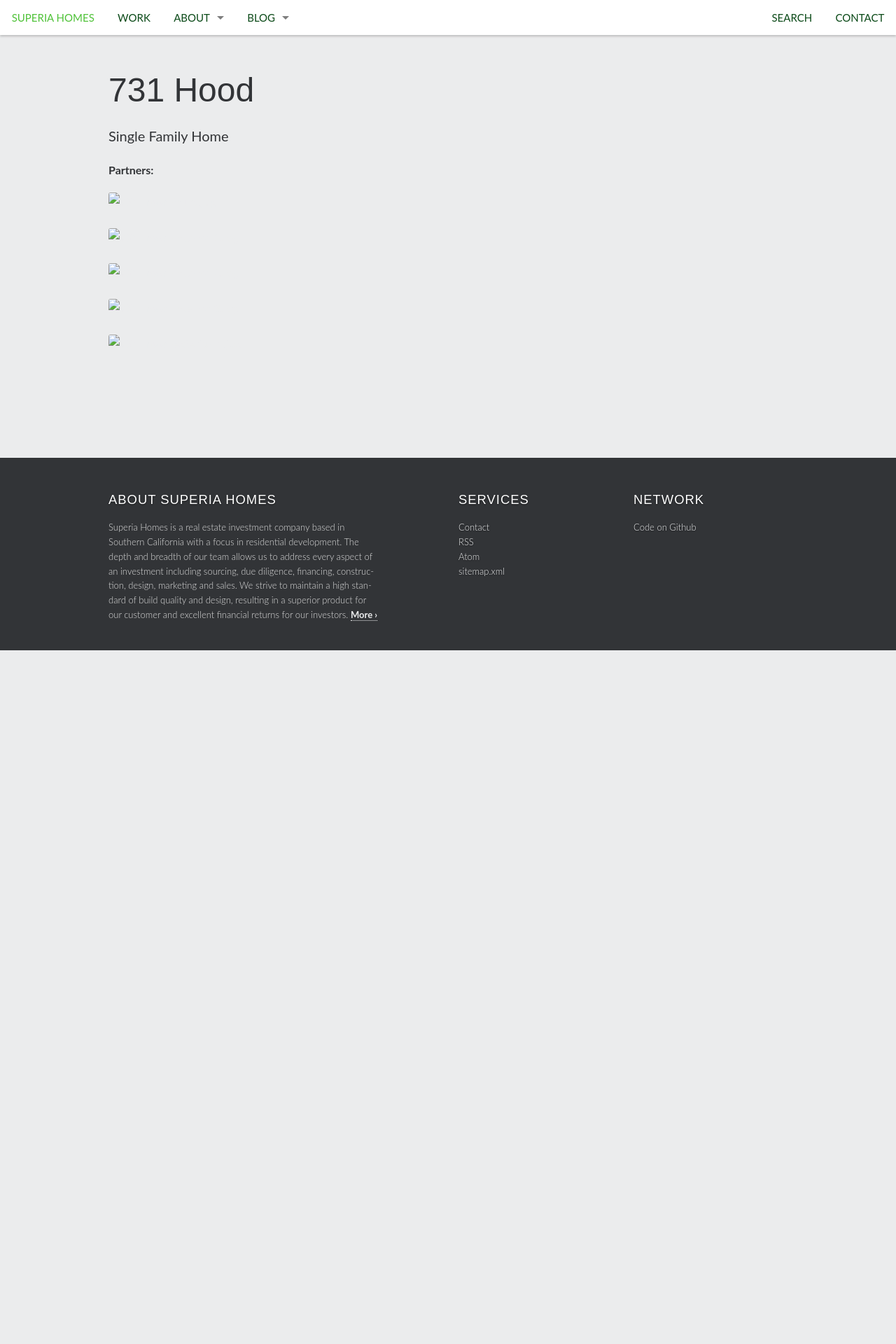
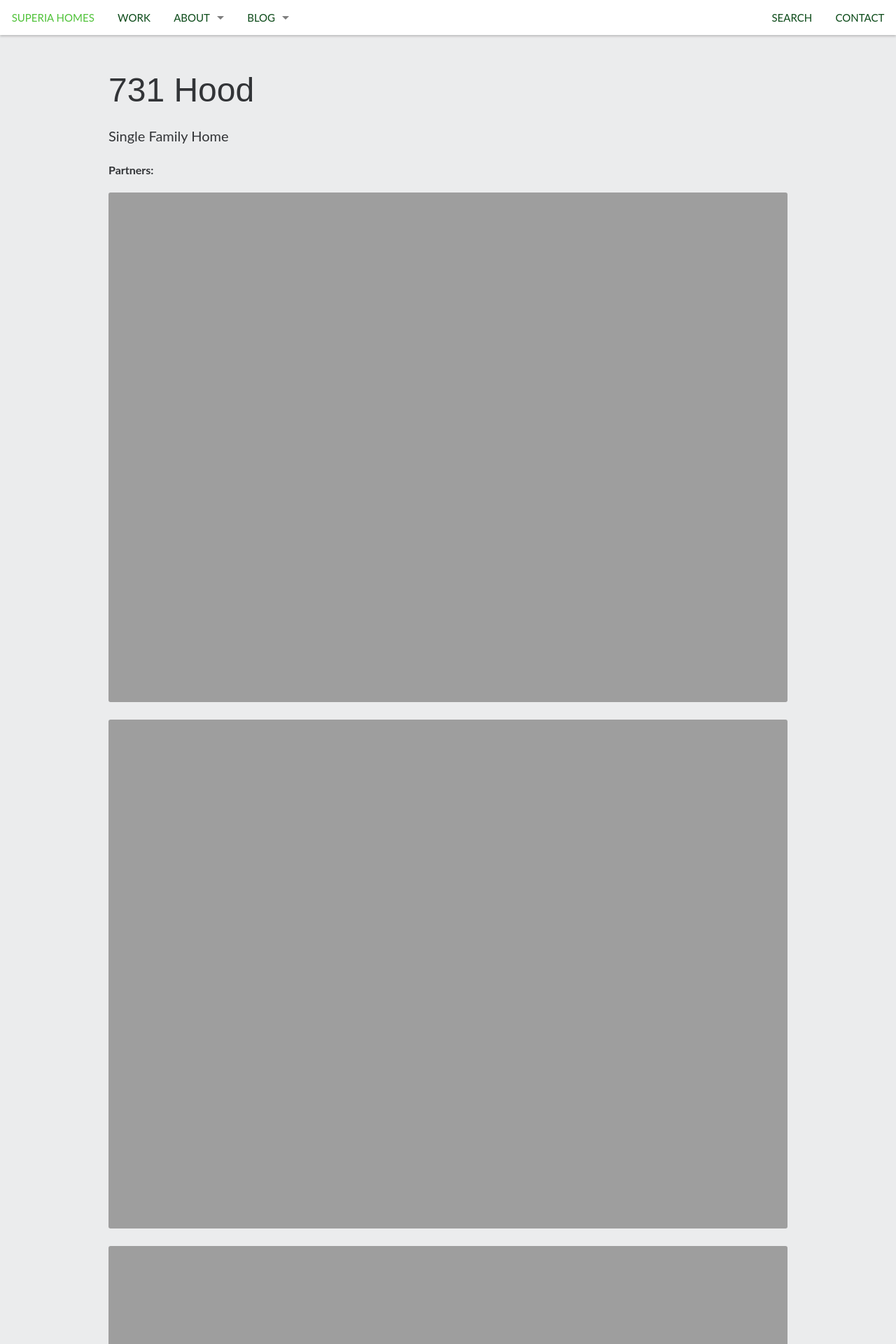
Before and after one commit to superiahomes/superiahomes.github.io, a Jekyll site: the page built from pages/work/731-hood.md, in a window 1280 px wide. Shown: the top 1920 px of the page at 70% size. Built offline with Jekyll 4.4.1, drawn with Linux system fonts in a browser that asks for light colours; before the commit the page ends 929 px from its top, so only the background shows below that.

Commit message:
reup projects

```diff
--- a/pages/work/731-hood.md
+++ b/pages/work/731-hood.md
@@ -23,31 +23,31 @@ permalink: "/work/731-hood.html"
 
 
   <a href="{{site.url}}/images/731-hood-front.jpg" target="_blank">
-    <img class="portfolio lazy" data-original="{{site.url}}/images/731-hood-front.jpg" width="100%" height="100%" alt="731-hood-front.jpg">
+    <img class="portfolio lazy" src="{{site.url}}/images/731-hood-front.jpg" width="100%" height="100%" alt="731-hood-front.jpg">
     <noscript>
       <img src="{{site.url}}/images/731-hood-front.jpg" width="100%" height="100%" alt="731-hood-front.jpg">
     </noscript>
   </a>
   <a href="{{site.url}}/images/731-hood-interior-1.jpg" target="_blank">
-    <img class="portfolio lazy" data-original="{{site.url}}/images/731-hood-interior-1.jpg" width="100%" height="100%" alt="731-hood-interior-1.jpg">
+    <img class="portfolio lazy" src="{{site.url}}/images/731-hood-interior-1.jpg" width="100%" height="100%" alt="731-hood-interior-1.jpg">
     <noscript>
       <img src="{{site.url}}/images/731-hood-interior-1.jpg" width="100%" height="100%" alt="731-hood-interior-1.jpg">
     </noscript>
   </a>
   <a href="{{site.url}}/images/731-hood-interior-2.jpg" target="_blank">
-    <img class="portfolio lazy" data-original="{{site.url}}/images/731-hood-interior-2.jpg" width="100%" height="100%" alt="731-hood-interior-2.jpg">
+    <img class="portfolio lazy" src="{{site.url}}/images/731-hood-interior-2.jpg" width="100%" height="100%" alt="731-hood-interior-2.jpg">
     <noscript>
       <img src="{{site.url}}/images/731-hood-interior-2.jpg" width="100%" height="100%" alt="731-hood-interior-2.jpg">
     </noscript>
   </a>
   <a href="{{site.url}}/images/731-hood-interior-3.jpg" target="_blank">
-    <img class="portfolio lazy" data-original="{{site.url}}/images/731-hood-interior-3.jpg" width="100%" height="100%" alt="731-hood-interior-3.jpg">
+    <img class="portfolio lazy" src="{{site.url}}/images/731-hood-interior-3.jpg" width="100%" height="100%" alt="731-hood-interior-3.jpg">
     <noscript>
       <img src="{{site.url}}/images/731-hood-interior-3.jpg" width="100%" height="100%" alt="731-hood-interior-3.jpg">
     </noscript>
   </a>
   <a href="{{site.url}}/images/731-hood-exterior-1.jpg" target="_blank">
-    <img class="portfolio lazy" data-original="{{site.url}}/images/731-hood-exterior-1.jpg" width="100%" height="100%" alt="731-hood-exterior-1.jpg">
+    <img class="portfolio lazy" src="{{site.url}}/images/731-hood-exterior-1.jpg" width="100%" height="100%" alt="731-hood-exterior-1.jpg">
     <noscript>
       <img src="{{site.url}}/images/731-hood-exterior-1.jpg" width="100%" height="100%" alt="731-hood-exterior-1.jpg">
     </noscript>
```
Also changed, not shown: pages/work/mont-clair-residences.md (+1 -1 lines), pages/work/parkway-court.md (+4 -4 lines), pages/work/settleback-villa-residences.md (+2 -2 lines).
